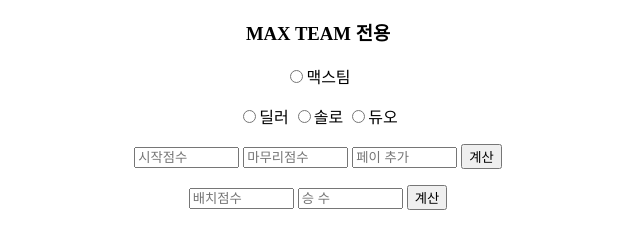
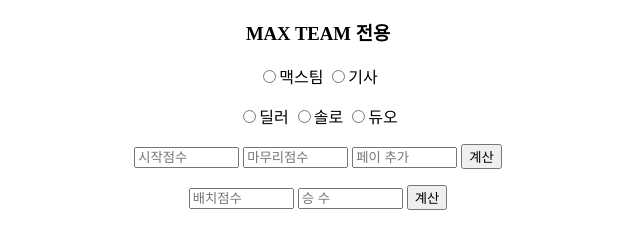
Before and after one commit to Junuu/Overwatch_Calculator_Web, a plain HTML site: page max.html in a window 1280 px wide. Shown: the part 284-516 px from the top of the page, 322-962 px from the left. Drawn offline with Linux system fonts and the light colour scheme.

Commit message:
기사버튼 추가
radio button add

```diff
--- a/max.html
+++ b/max.html
@@ -48,6 +48,7 @@
           <p>
               <h3> MAX TEAM 전용</h3>
 	  <input type="radio" name="team" value="맥스팀">맥스팀
+	  <input type="radio" name="team" value="기사">기사
           </p>
         <p>
           <input type="radio" name="check_solo" value="딜러">딜러
```
